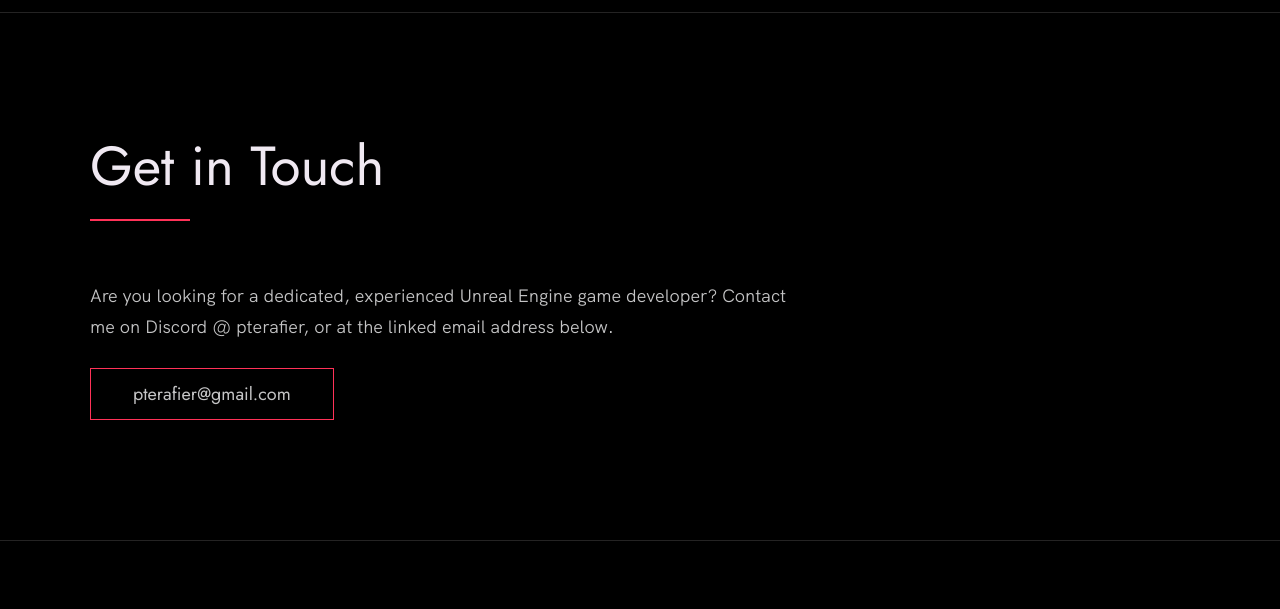
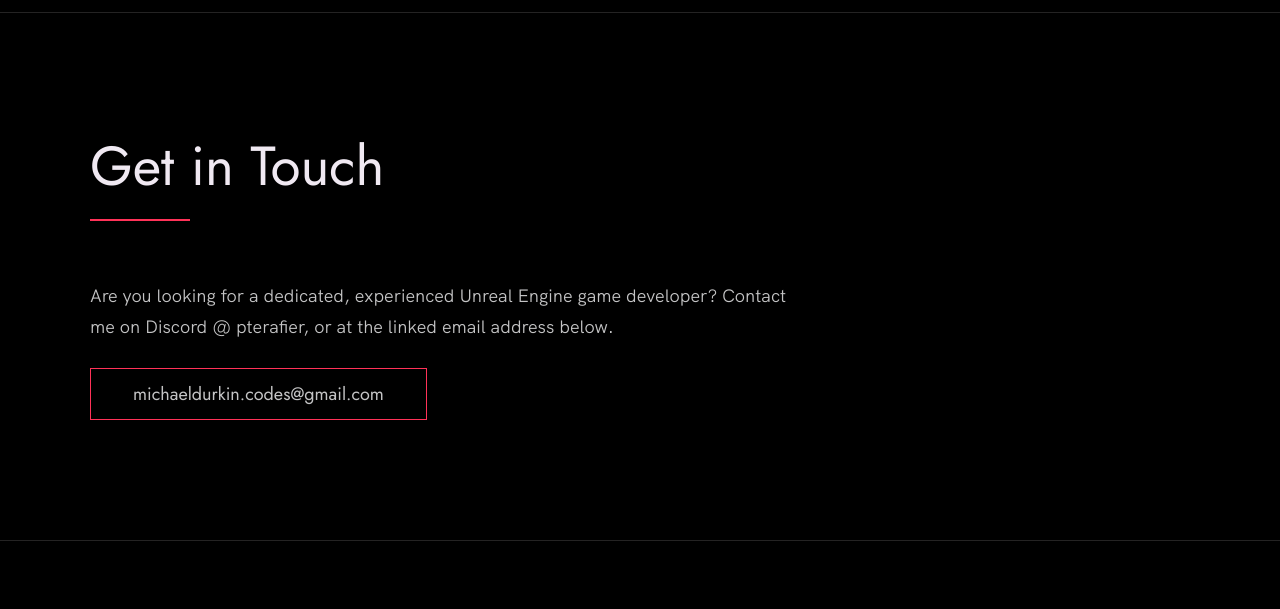
Before and after one commit to pterafier/portfolio, a plain HTML site: page index.html in a window 1280 px wide. Shown: the part 7233-7842 px from the top of the page. Drawn offline with Linux system fonts and the light colour scheme.

Commit message:
Update index.html

```diff
--- a/index.html
+++ b/index.html
@@ -323,7 +323,7 @@
                     Contact me on Discord @ pterafier, or at the linked email address below.
                 </p>
                 <!-- Replace the email with yours -->
-                <a href="mailto:pterafier@gmail.com" class="btn">pterafier@gmail.com</a>
+                <a href="mailto:michaeldurkin.codes@gmail.com" class="btn">michaeldurkin.codes@gmail.com</a>
             </div>
         </div>
     </section>
```
